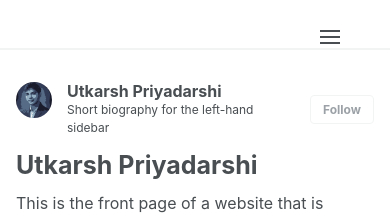
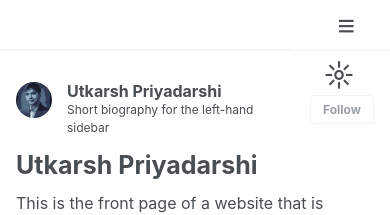
Before and after one commit to priyadarshiutkarsh/priyadarshiutkarsh.github.io, a Jekyll site: the page built from _pages/about.md, in a window 390 px wide. Shown: the top 215 px of the page. Built offline with Jekyll 4.4.1, drawn with Linux system fonts in a browser that asks for light colours.

Commit message:
Update main.scss

```diff
--- a/assets/css/main.scss
+++ b/assets/css/main.scss
@@ -45,122 +45,99 @@
     "layout/mobile-nav"
 ;
 
-/* Minimal Mobile Navigation Fix - Just Hamburger and Theme Toggle */
+/* Mobile navigation fixes - direct approach */
 @media only screen and (max-width: 767px) {
-  /* Ensure fixed masthead */
-  .masthead {
+  /* Add the mobile nav bar with pure CSS */
+  body:before {
+    content: "≡ ☼";
+    display: block !important;
     position: fixed !important;
+    top: 0 !important;
+    right: 0 !important;
+    width: 100px !important;
+    height: 50px !important;
+    background-color: var(--global-bg-color) !important;
+    color: var(--global-text-color) !important;
+    font-size: 30px !important;
+    line-height: 50px !important;
+    text-align: right !important;
+    padding-right: 20px !important;
+    z-index: 9999 !important;
+    pointer-events: none !important;
+    letter-spacing: 15px !important;
+  }
+
+  /* Add a black bar across the top */
+  body:after {
+    content: "";
+    display: block !important;
+    position: fixed !important;
+    top: 0 !important;
+    left: 0 !important;
     width: 100% !important;
     height: 50px !important;
-    top: 0 !important;
-    left: 0 !important;
-    right: 0 !important;
-    z-index: 100 !important;
     background-color: var(--global-bg-color) !important;
     border-bottom: 1px solid var(--global-border-color) !important;
+    z-index: 9998 !important;
   }
 
-  /* Style the inner wrap */
-  .masthead__inner-wrap {
-    display: flex !important;
-    justify-content: flex-end !important; /* Align to the right */
-    align-items: center !important;
-    height: 50px !important;
-    padding: 0 1em !important;
-  }
-
-  /* Style the menu container */
-  .masthead__menu {
-    display: flex !important;
-    justify-content: flex-end !important; /* Align to the right */
-    width: auto !important;
-    height: 50px !important;
-  }
-
-  /* Adjust greedy nav layout */
-  .greedy-nav {
-    display: flex !important;
-    width: auto !important;
-    min-width: 0 !important;
-    background: transparent !important;
-    height: 50px !important;
-    align-items: center !important;
-  }
-
-  /* Hide the regular navigation links */
-  .greedy-nav .visible-links li:not(.tail) {
-    display: none !important;
-  }
-
-  /* Show only the theme toggle */
-  .greedy-nav .visible-links li.tail {
-    display: block !important;
-    margin-right: 15px !important;
-  }
-
-  /* Style the theme toggle */
-  #theme-toggle {
-    display: flex !important;
-    align-items: center !important;
-    justify-content: center !important;
-    width: 40px !important;
-    height: 40px !important;
-  }
-
-  /* Make sure the hamburger button is visible */
-  .greedy-nav button {
-    position: relative !important;
-    display: flex !important;
-    align-items: center !important;
-    justify-content: center !important;
-    width: 40px !important;
-    height: 40px !important;
-    background: transparent !important;
-    border: none !important;
-    padding: 0 !important;
-    margin: 0 !important;
-  }
-
-  /* Style the hamburger icon */
-  .navicon {
-    background: var(--global-text-color) !important;
-    width: 20px !important;
-    height: 2px !important;
-    display: block !important;
-    position: relative !important;
-  }
-
-  .navicon:before,
-  .navicon:after {
-    content: "" !important;
-    display: block !important;
-    position: absolute !important;
-    left: 0 !important;
-    width: 100% !important;
-    height: 100% !important;
-    background: var(--global-text-color) !important;
-  }
-
-  .navicon:before {
-    top: -6px !important;
-  }
-
-  .navicon:after {
-    bottom: -6px !important;
-  }
-
-  /* Hide site title in the menu */
-  .greedy-nav .visible-links li.masthead__menu-item--lg {
-    display: none !important;
-  }
-
-  /* Add proper spacing for the content */
+  /* Add padding to the body */
   body {
     padding-top: 50px !important;
   }
 
-  /* Ensure hidden links stay hidden */
-  .greedy-nav .hidden-links {
+  /* Hide all masthead elements */
+  .masthead {
+    position: fixed !important;
+    top: 0 !important;
+    right: 0 !important;
+    width: 100px !important;
+    height: 50px !important;
+    background: transparent !important;
+    z-index: 10000 !important;
+    border: none !important;
+  }
+
+  /* Hide the masthead content */
+  .masthead__inner-wrap,
+  .masthead__menu,
+  .greedy-nav .visible-links {
     display: none !important;
   }
+
+  /* Make only the button and theme toggle clickable */
+  .greedy-nav button,
+  #theme-toggle {
+    position: fixed !important;
+    display: block !important;
+    opacity: 0 !important; /* Make them invisible but clickable */
+    z-index: 10001 !important;
+    width: 40px !important;
+    height: 50px !important;
+    top: 0 !important;
+    cursor: pointer !important;
+    background: transparent !important;
+  }
+
+  /* Position the hamburger button */
+  .greedy-nav button {
+    right: 10px !important;
+  }
+
+  /* Position the theme toggle */
+  #theme-toggle {
+    right: 60px !important;
+  }
+
+  /* Move the horizontal line down */
+  .masthead:after {
+    content: "" !important;
+    position: fixed !important;
+    top: 50px !important;
+    left: 0 !important;
+    width: 100% !important;
+    height: 1px !important;
+    background-color: var(--global-border-color) !important;
+    z-index: 9999 !important;
+  }
 }
```
